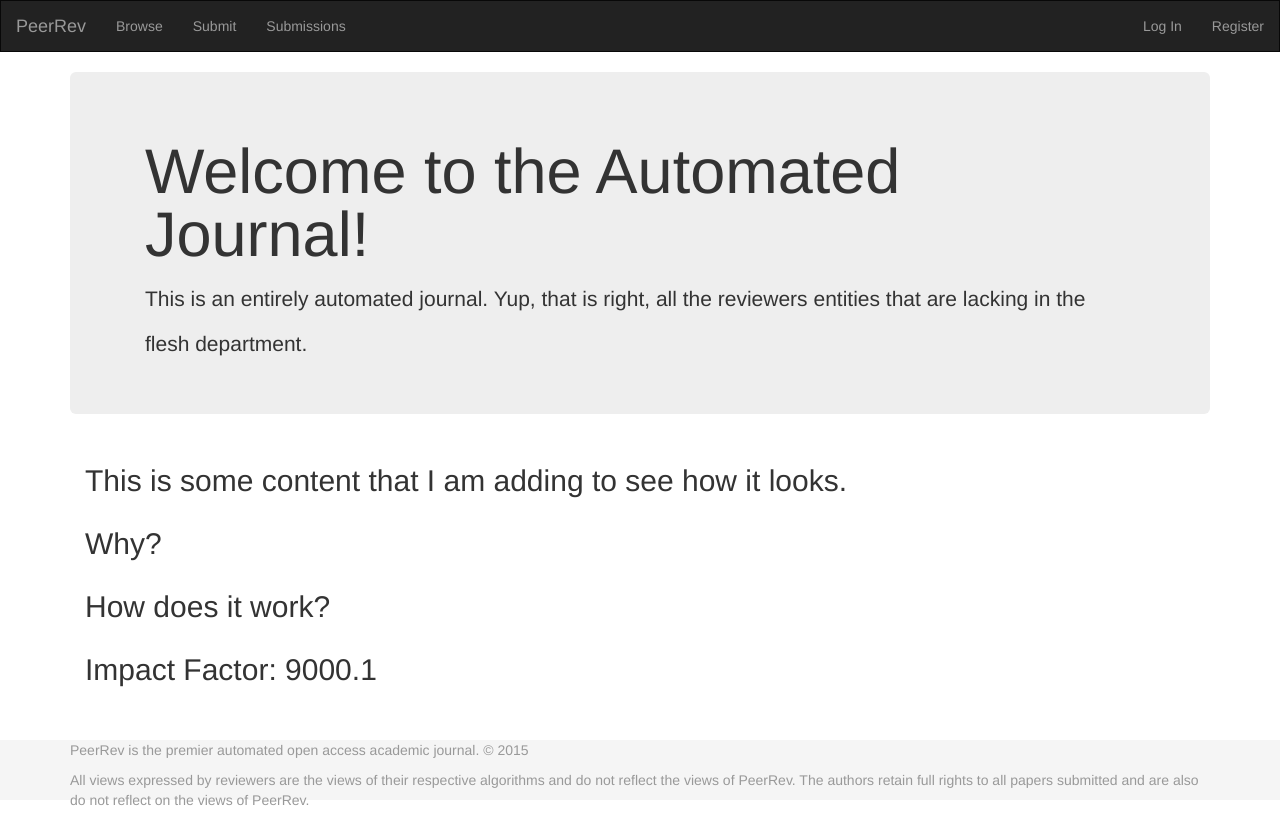
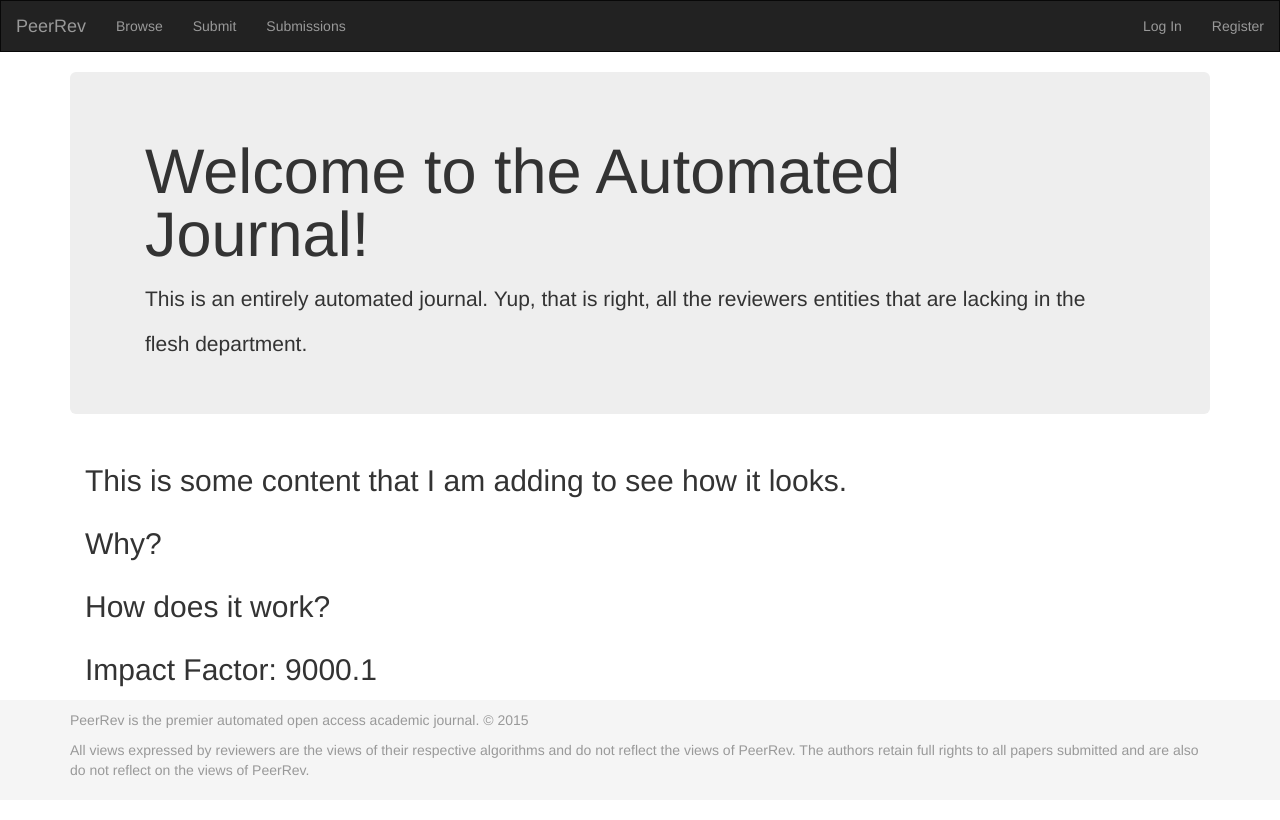
Before and after one commit to crcollins/peer, a Django app: page / in a window 1280 px wide. After the commit the page ends 776 px from the top, so only its background shows below. Run offline with Django 3.2, Linux system fonts and the light colour scheme; parts of the project's set-up code (start-up, migrations or seed data) failed here and were passed over; some libraries are stand-ins or nearby versions.

Commit message:
Update the sticky footer code to be taller

```diff
--- a/project/static/bootstrap/css/sticky-footer-navbar.css
+++ b/project/static/bootstrap/css/sticky-footer-navbar.css
@@ -10,13 +10,14 @@
   height: auto !important;
   height: 100%;
   /* Negative indent footer by its height */
-  margin: 0 auto -60px;
+  margin: 0 auto -100px;
   /* Pad bottom by footer height */
-  padding: 0 0 60px;
+  padding: 0 0 100px;
 }
 
 /* Set the fixed height of the footer here */
 #footer {
-  height: 60px;
+  padding: 10px;
+  height: 100px;
   background-color: #f5f5f5;
 }
```
